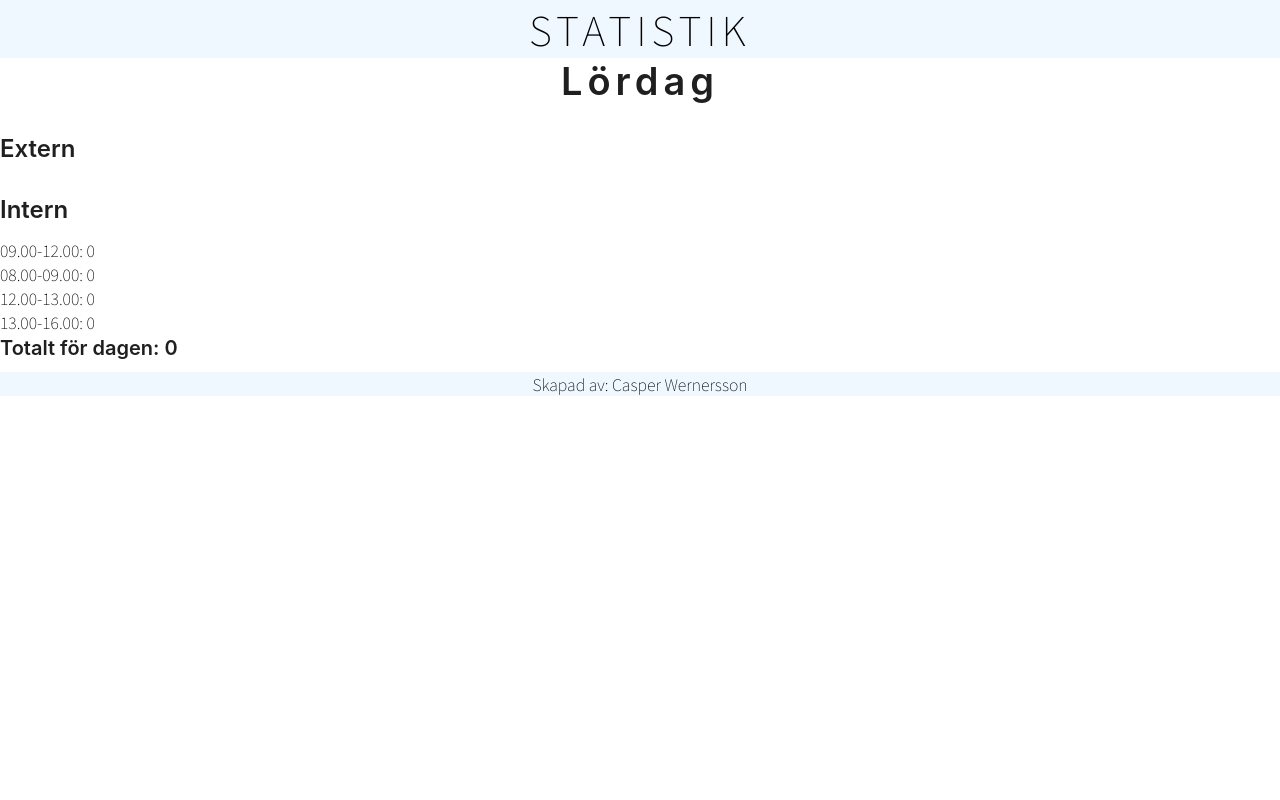
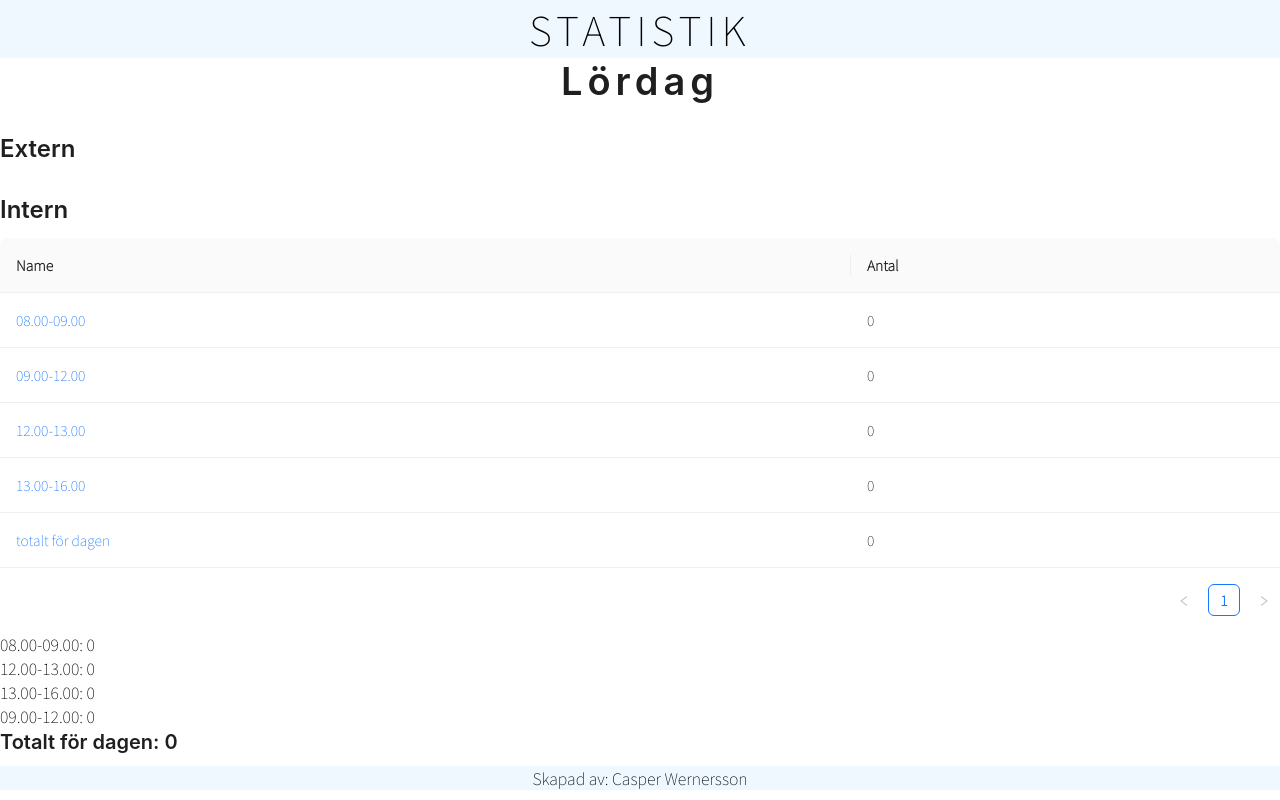
Before and after one commit to Cappeloow/StatisticCounter, a React (Vite) app in the folder client/: page / in a window 1280 px wide. Built offline with nearby package versions, Linux system fonts and the light colour scheme.

Commit message:
got a table now instead for the timestamps and total result

```diff
--- a/client/src/components/DailyResultsCard.tsx
+++ b/client/src/components/DailyResultsCard.tsx
@@ -1,7 +1,7 @@
 import React, { useEffect, useState } from "react";
 import { Typography } from "antd";
 import { useStatisticContext } from "../context/StatisticContext";
-
+import TimeTable from "./timeTable";
 function DailyResultsCard() {
   const { dailyResults, matters } = useStatisticContext();
   const { Title } = Typography;
@@ -33,12 +33,19 @@ function DailyResultsCard() {
 
   return (
     <div>
+      <TimeTable
+        eight={eight.length}
+        nine={nine.length}
+        twelve={twelve.length}
+        thirteen={thirteen.length}
+        result={result}
+      />
       <div className="Eight">
-        <p>09.00-12.00: {nine.length}</p>
         <p>08.00-09.00: {eight.length}</p>
         <p>12.00-13.00: {twelve.length}</p>
         <p>13.00-16.00: {thirteen.length}</p>
       </div>
+      <p>09.00-12.00: {nine.length}</p>
       <Title level={4}>Totalt för dagen: {result}</Title>
     </div>
   );
--- /dev/null
+++ b/client/src/components/TimeTable.tsx
@@ -0,0 +1,66 @@
+import React from "react";
+import { Space, Table, Tag } from "antd";
+import type { ColumnsType } from "antd/es/table";
+
+interface DataType {
+  key: string;
+  name: string;
+  age: number;
+}
+
+interface TimeTableProps {
+  eight: number;
+  nine: number;
+  twelve: number;
+  thirteen: number;
+  result: number;
+}
+const columns: ColumnsType<DataType> = [
+  {
+    title: "Name",
+    dataIndex: "name",
+    key: "name",
+    render: (text) => <a>{text}</a>,
+  },
+  {
+    title: "Antal",
+    dataIndex: "age",
+    key: "age",
+  },
+];
+
+const TimeTable: React.FC<TimeTableProps> = (props) => {
+  const { eight, nine, twelve, thirteen, result } = props;
+
+  const data: DataType[] = [
+    {
+      key: "1",
+      name: "08.00-09.00",
+      age: eight,
+    },
+    {
+      key: "2",
+      name: "09.00-12.00",
+      age: nine,
+    },
+    {
+      key: "3",
+      name: "12.00-13.00",
+      age: twelve,
+    },
+    {
+      key: "4",
+      name: "13.00-16.00",
+      age: thirteen,
+    },
+    {
+      key: "5",
+      name: "totalt för dagen",
+      age: result,
+    },
+  ];
+
+  return <Table columns={columns} dataSource={data} />;
+};
+
+export default TimeTable;
```
